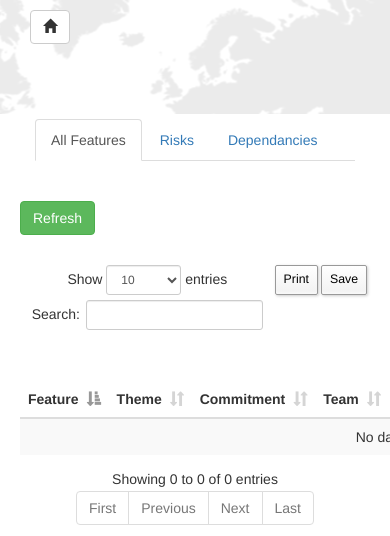
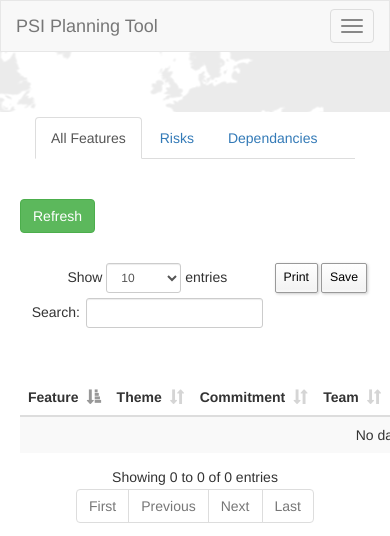
Before and after one commit to codeinpink/project-saturn, a Django app: page /all in a window 390 px wide; the page is wider, and only the part inside the window is pictured. Shown: the top 536 px of that part. Run offline with Django 3.2, Linux system fonts and the light colour scheme; data that the repository does not hold is empty; some libraries are stand-ins or nearby versions.

Commit message:
Added navbar and removed definition from home page

```diff
--- a/features/templates/features/all.html
+++ b/features/templates/features/all.html
@@ -3,13 +3,11 @@
 grey-bg
 {% endblock %}
 
+{% block nav %}
+{% include 'nav.html' %}
+{% endblock %}
+
 {% block content %}
-<section>
-	<a href="/">
-	<button type="button" style="margin: 10px 30px;" class="btn btn-default">
-		<span class="glyphicon glyphicon-home" aria-hidden="true"></span></button>
-	</a>
-</section>
 
 <div class ="container white-bg" style="margin-top: 60px;" >
 	<div class = "row">
--- a/templates/base.html
+++ b/templates/base.html
@@ -32,6 +32,8 @@
 
     </head>
     <body ng-app = "missionControlApp" class="{% block bg %}{% endblock bg %}">
+        {% block nav %}
+        {% endblock nav %}
         {% block content %}
 
 
--- /dev/null
+++ b/templates/nav.html
@@ -0,0 +1,26 @@
+<nav class="navbar navbar-default">
+    <div class="container-fluid">
+        <div class="navbar-header">
+            <button type="button" class="navbar-toggle collapsed" data-toggle="collapse" data-target="#navbar-collapse" aria-expanded="false">
+                <span class="sr-only">Toggle navigation</span>
+                <span class="icon-bar"></span>
+                <span class="icon-bar"></span>
+                <span class="icon-bar"></span>
+            </button>
+            <a class="navbar-brand" href="/">PSI Planning Tool</a>
+        </div>
+        <div class="collapse navbar-collapse" id="navbar-collapse">
+            <ul class="nav navbar-nav">
+                <li><a href="/">Home</a></li>
+                <li><a href="/all">All Teams</a></li>
+            </ul>
+            <!--
+            <form class="navbar-form navbar-right" role="search">
+                <div class="form-group">
+                    <input type="text" class="form-control" placeholder="Search">
+                </div>
+                <button type="submit" class="btn btn-default">Submit</button>
+            </form>-->
+        </div>
+    </div>
+</nav>
```
Also changed, not shown: features/templates/features/index.html (+0 -7 lines), features/templates/features/team.html (+4 -6 lines).
